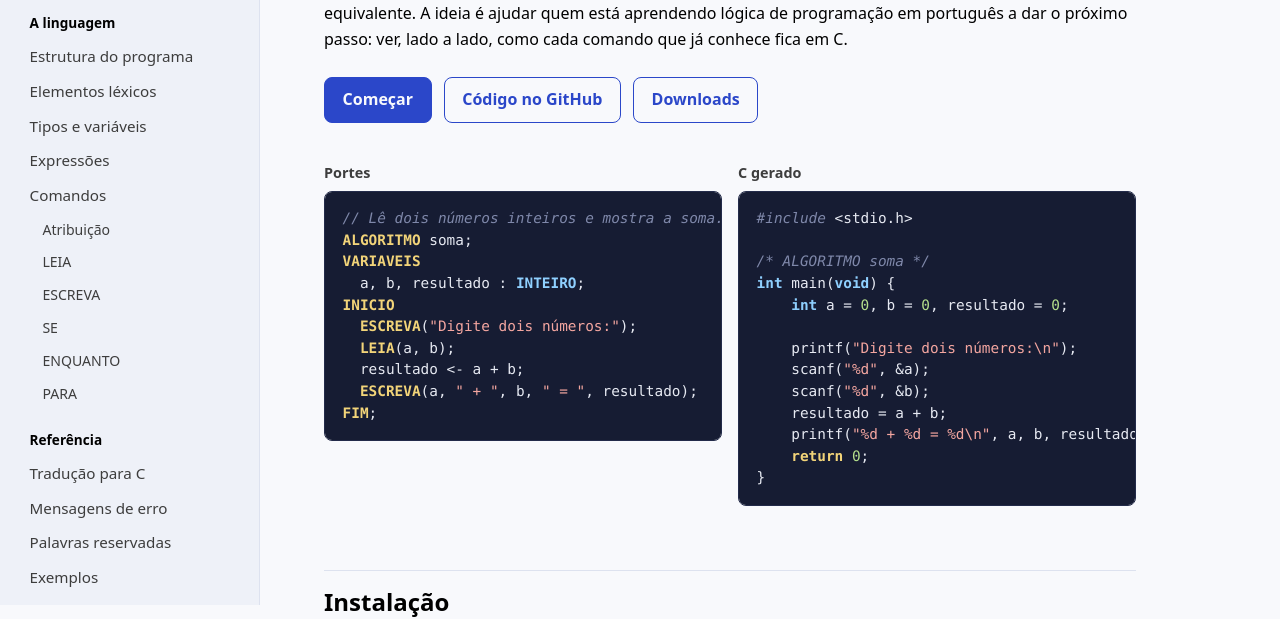
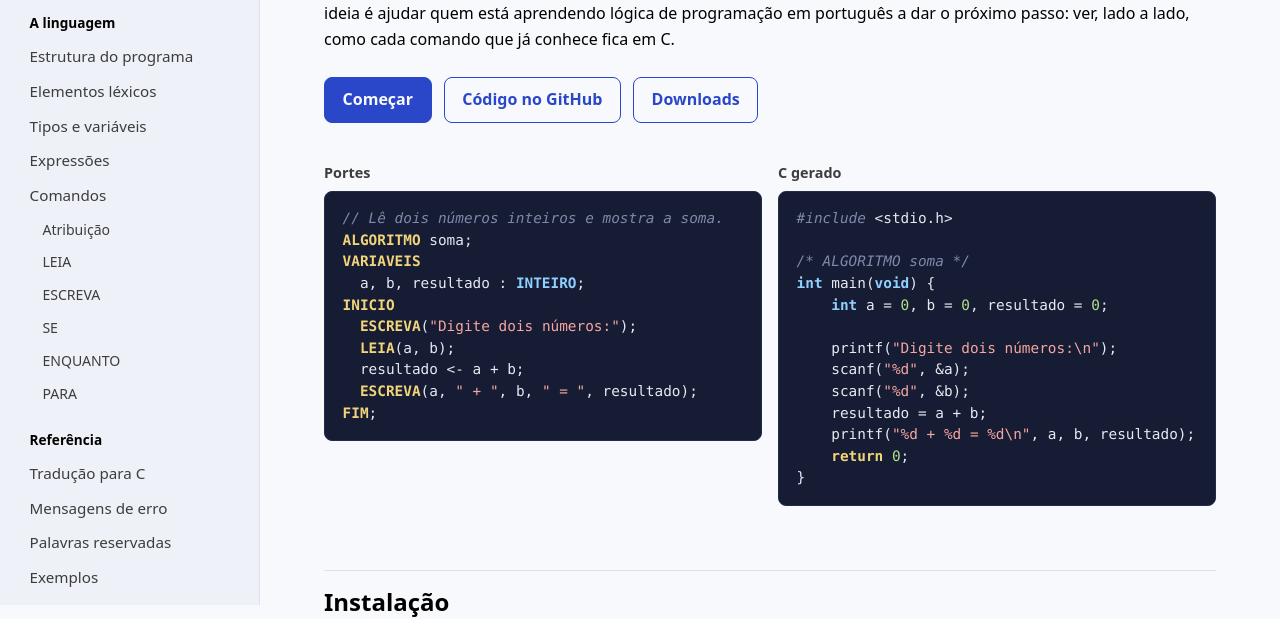
Before and after one commit to kauanallyson/portes, a plain HTML site: page docs/index.html in a window 1280 px wide. Shown: the part 195-814 px from the top of the page. Drawn offline with Linux system fonts and the light colour scheme; files whose address does not match are found by name.

Commit message:
fix: docs layout on pc

```diff
--- a/docs/index.html
+++ b/docs/index.html
@@ -94,7 +94,7 @@ nav.sidebar li.sub a { padding-left: 1.4rem; font-size: .88rem; }
 nav.sidebar .grupo { margin: 1.2rem 0 .3rem .6rem; font-size: .85rem; color: var(--tinta); font-weight: 700; }
 
 main {
-  flex: 1; min-width: 0; max-width: 940px;
+  flex: 1; min-width: 0;
   padding: 2.5rem clamp(16px, 5vw, 4rem) 4rem;
 }
 h1, h2, h3 { line-height: 1.25; }
```
